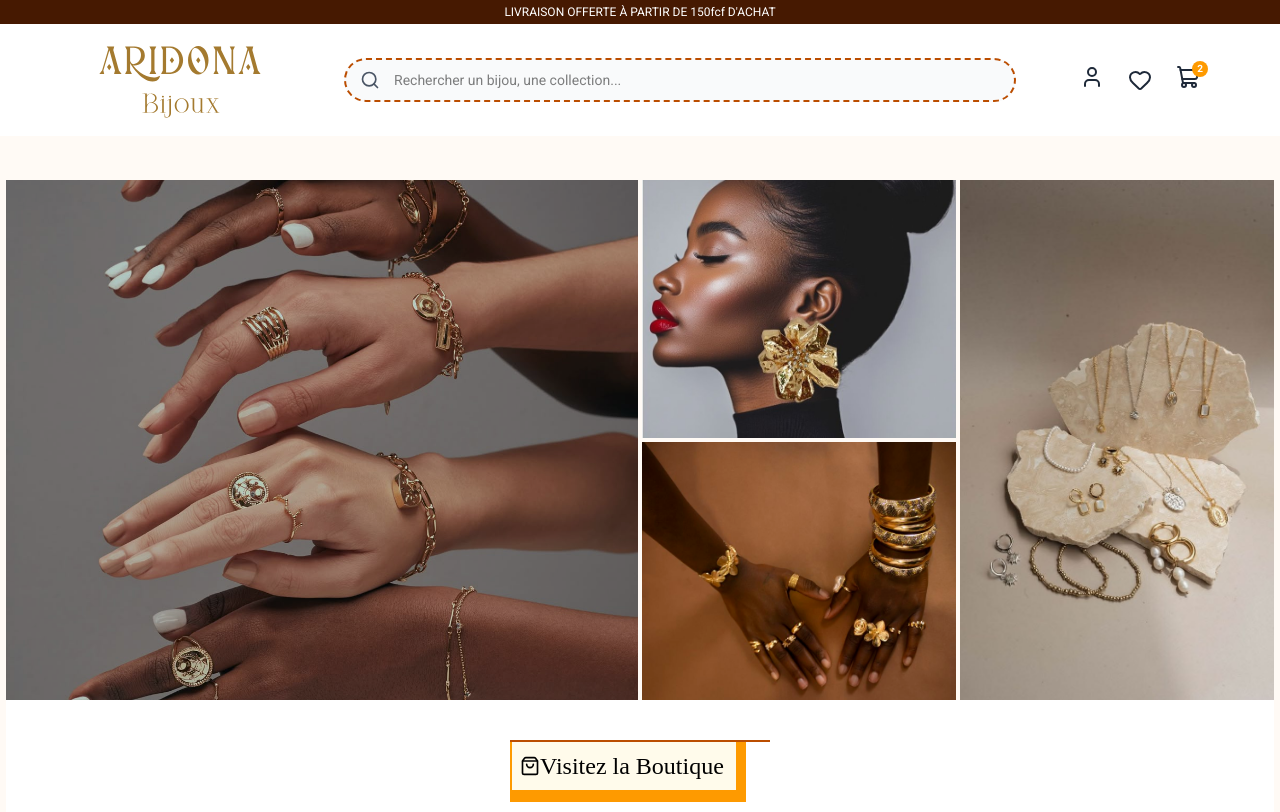
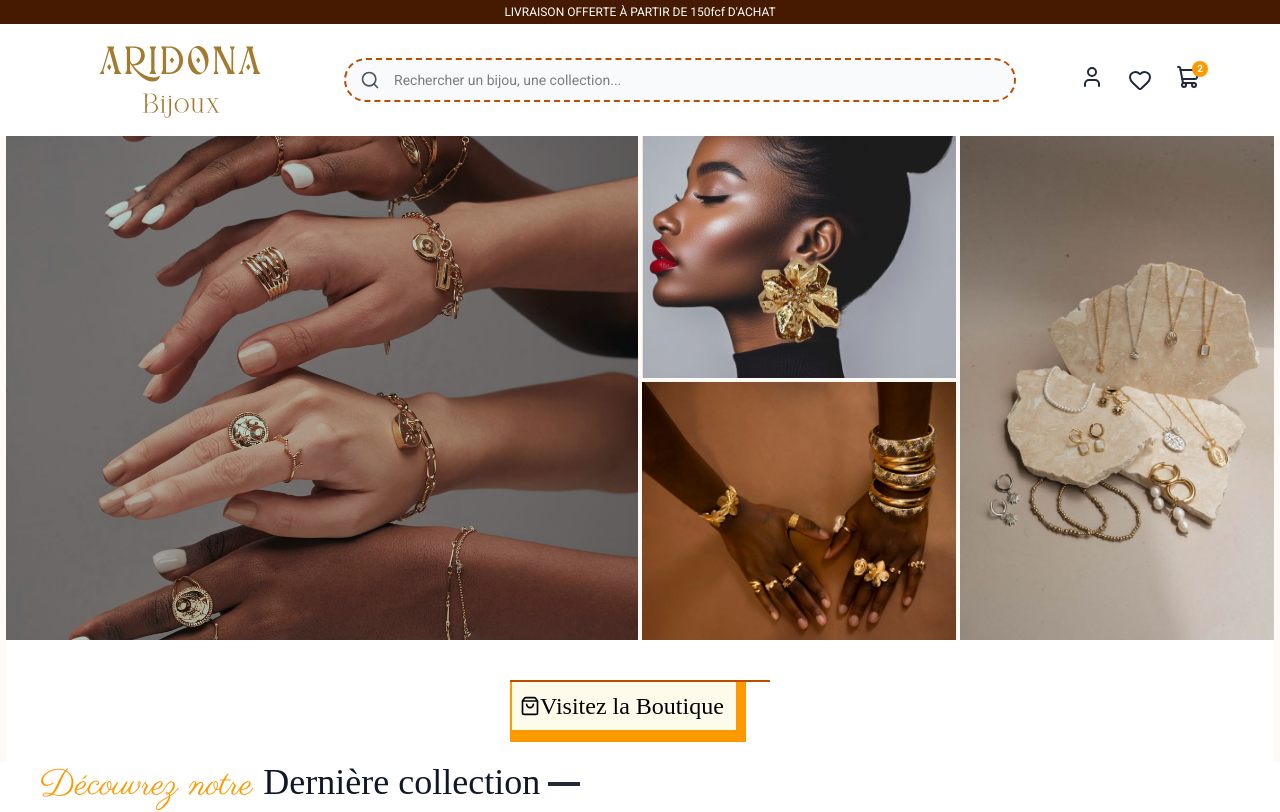
Before and after one commit to kephira-07/Aridona-Boutique, a React (Vite) app: page / in a window 1280 px wide. Shown: the top 812 px of the page. Built offline with nearby package versions, Linux system fonts and the light colour scheme; a web font is replaced by a local one.

Commit message:
en constructio n 2

```diff
--- a/src/composant/Hero.jsx
+++ b/src/composant/Hero.jsx
@@ -93,7 +93,7 @@ export default function Hero() {
 
 
   return (
-    <main className="md:pt-45  bg-[#fffaf5] ">
+    <main className="md:pt-30  bg-[#fffaf5] ">
       <div className="max-w-10xl mx-auto px-1.5  h-full flex flex-col justify-center">
 
         {/* --- GRILLE PC --- */}
```
